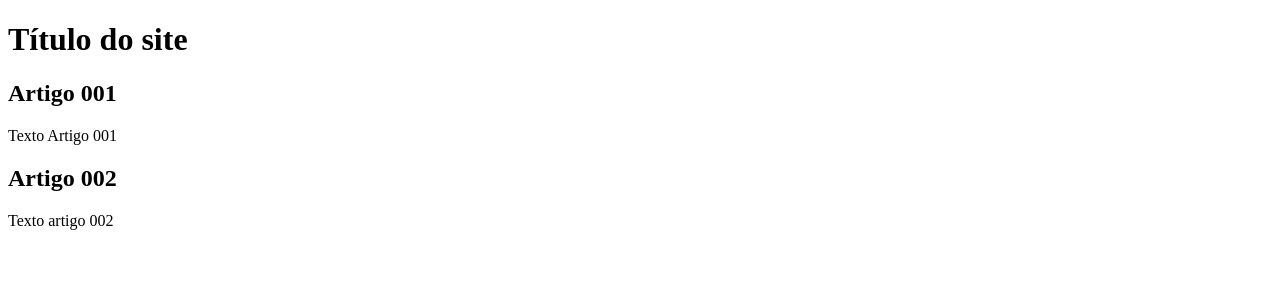
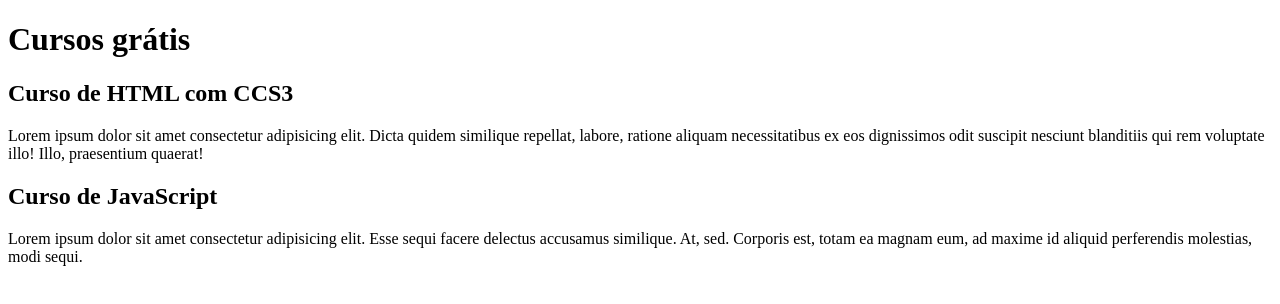
Before and after one commit to HugoLeonardo-hub/Projeto-site, a plain HTML site: page index.html in a window 1280 px wide. Drawn offline with Linux system fonts and the light colour scheme.

Commit message:
comecei a escrever o conteúdo

```diff
--- a/index.html
+++ b/index.html
@@ -9,15 +9,15 @@
 <body>
     <main>
         <header>
-            <h1>Título do site</h1>
+            <h1>Cursos grátis</h1>
         </header>
         <article>
-            <h2>Artigo 001</h2>
-            <p>Texto Artigo 001</p>
+            <h2>Curso de HTML com CCS3</h2>
+            <p>Lorem ipsum dolor sit amet consectetur adipisicing elit. Dicta quidem similique repellat, labore, ratione aliquam necessitatibus ex eos dignissimos odit suscipit nesciunt blanditiis qui rem voluptate illo! Illo, praesentium quaerat!</p>
         </article>
         <article>
-            <h2>Artigo 002</h2>
-            <p>Texto artigo 002</p>
+            <h2>Curso de JavaScript</h2>
+            <p>Lorem ipsum dolor sit amet consectetur adipisicing elit. Esse sequi facere delectus accusamus similique. At, sed. Corporis est, totam ea magnam eum, ad maxime id aliquid perferendis molestias, modi sequi.</p>
         </article>
     </main>
 
```
